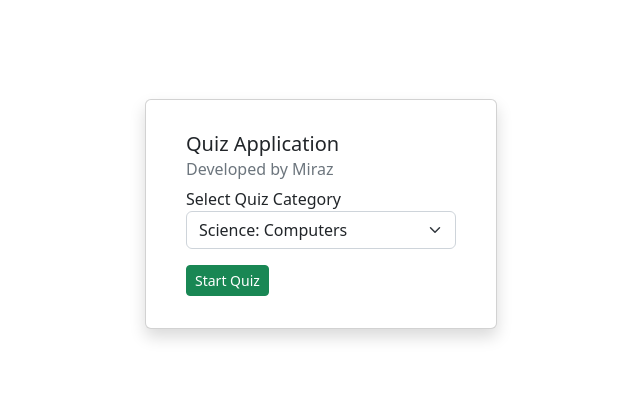
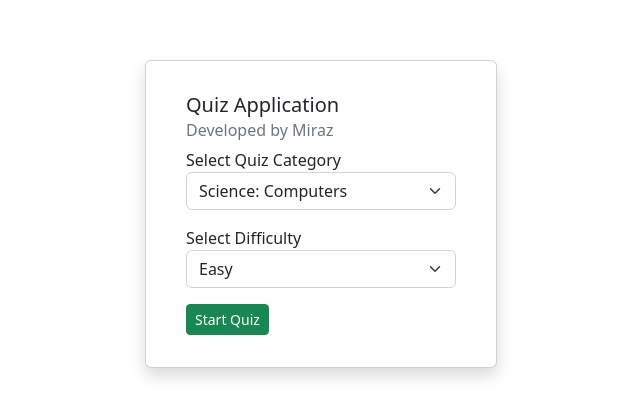
Before and after one commit to Miraz-Uddin/Fullstack-React-boot-camp-batch-03, a React app in the folder Tasks/Day-9/: page / in a window 1280 px wide. Shown: the part 146-564 px from the top of the page, without its empty margins (319-959 px from the left). Built offline with nearby package versions, Linux system fonts and the light colour scheme; the HTML template or start-up script is replaced by a standard one.

Commit message:
Quiz Questions Difficulty Dynamic

```diff
--- a/Tasks/Day-9/src/components/Home.jsx
+++ b/Tasks/Day-9/src/components/Home.jsx
@@ -19,11 +19,12 @@ export default function Home() {
   const [currentQuiz, setCurrentQuiz] = useState(currentQuizInitial);
 
   const [quizCategory, setQuizCategory] = useState("18");
+  const [quizDifficulty, setQuizDifficulty] = useState("easy");
 
-  const fetchQuiz = async (category) => {
+  const fetchQuiz = async (category, difficulty) => {
     try {
       let response = await fetch(
-        `https://opentdb.com/api.php?amount=5&category=${category}&difficulty=easy&type=multiple`
+        `https://opentdb.com/api.php?amount=5&category=${category}&difficulty=${difficulty}&type=multiple`
       );
       if (!response.ok)
         throw new Error(`HTTP error! status: ${response.status}`);
@@ -135,6 +136,8 @@ export default function Home() {
           fetchQuiz={fetchQuiz}
           quizCategory={quizCategory}
           setQuizCategory={setQuizCategory}
+          quizDifficulty={quizDifficulty}
+          setQuizDifficulty={setQuizDifficulty}
         />
       )}
     </>
--- a/Tasks/Day-9/src/components/InitialCard.jsx
+++ b/Tasks/Day-9/src/components/InitialCard.jsx
@@ -5,6 +5,8 @@ export default function InitialCard({
   fetchQuiz,
   quizCategory,
   setQuizCategory,
+  quizDifficulty,
+  setQuizDifficulty,
 }) {
   return (
     <div className="container">
@@ -60,9 +62,23 @@ export default function InitialCard({
                   </option>
                 </select>
               </div>
+              <div className="mb-3">
+                <label htmlFor="quiz_difficulty">Select Difficulty</label>
+                <select
+                  id="quiz_difficulty"
+                  className="form-select"
+                  value={quizDifficulty}
+                  onChange={(e) => setQuizDifficulty(e.target.value)}
+                >
+                  <option value="any">Any Difficulty</option>
+                  <option value="easy">Easy</option>
+                  <option value="medium">Medium</option>
+                  <option value="hard">Hard</option>
+                </select>
+              </div>
               <button
                 className="btn btn-success btn-sm"
-                onClick={() => fetchQuiz(quizCategory)}
+                onClick={() => fetchQuiz(quizCategory, quizDifficulty)}
               >
                 Start Quiz
               </button>
```
